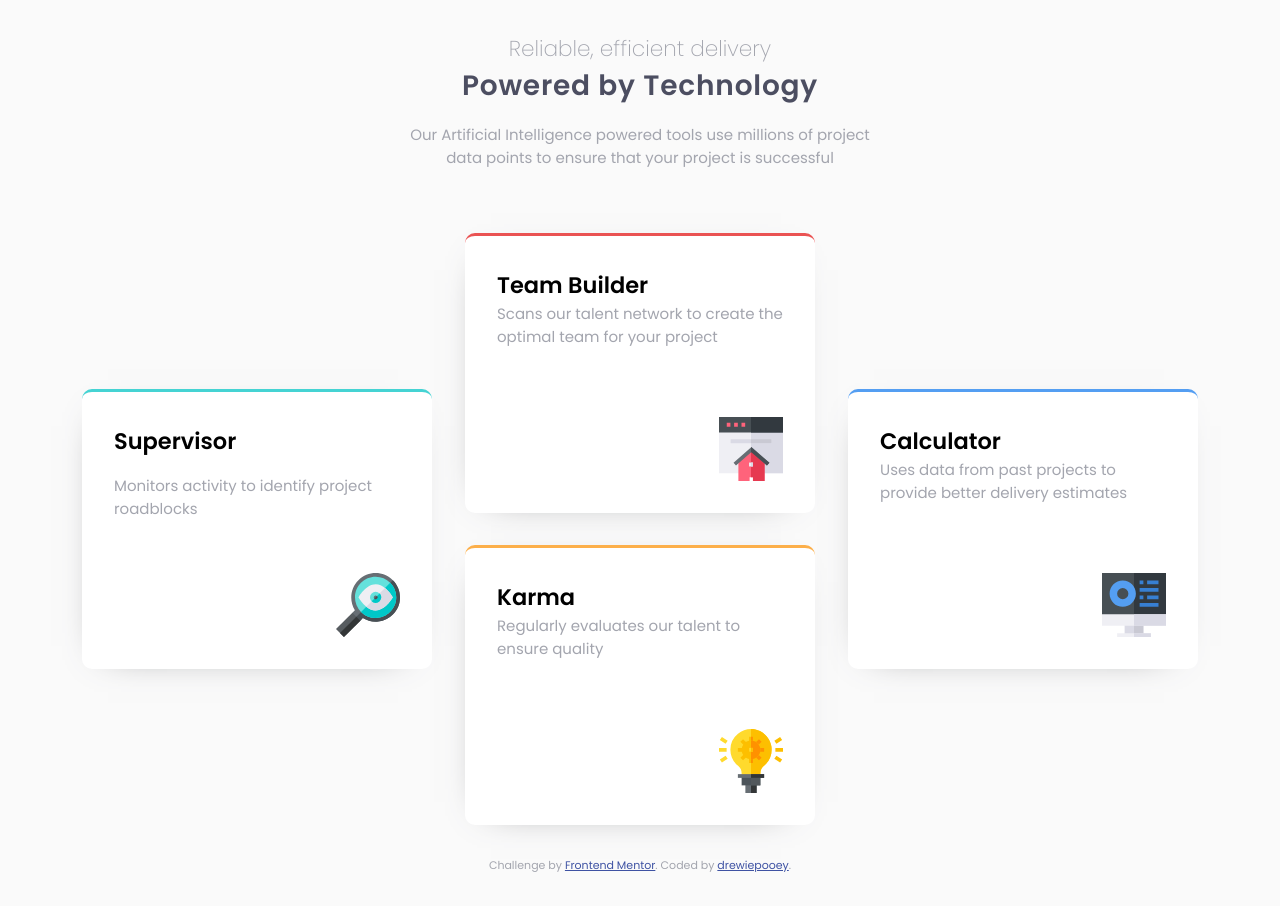
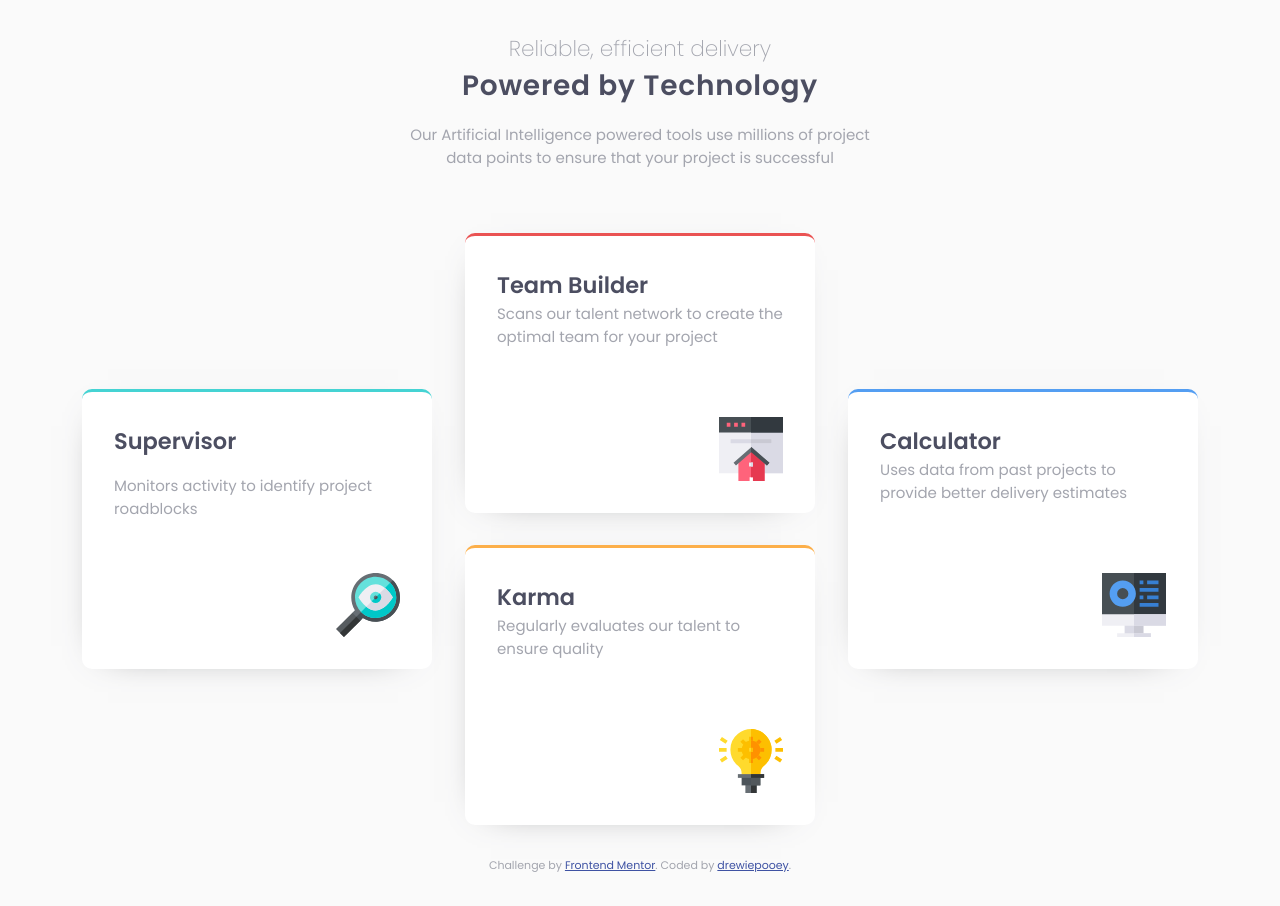
Before and after one commit to drewiepooey/Four-Card, a plain HTML site: page index.html in a window 1280 px wide. Drawn offline with Linux system fonts and the light colour scheme.

Commit message:
Add files via upload

```diff
--- a/css/styles.css
+++ b/css/styles.css
@@ -42,6 +42,10 @@ p {
 .heading-paragraph {
   max-width: 50ch;
   margin: 1rem auto 5rem auto;
+}
+
+.card-headings {
+  color: hsl(234, 12%, 34%);
 }
 
 /* The card styling. It is used 4 times so I put it in a single class */
--- a/index.html
+++ b/index.html
@@ -32,7 +32,7 @@
     <div class="wrapper">
       <div class="card supervisor shadow">
         <div>
-          <h2>Supervisor</h2>
+          <h2 class="card-headings">Supervisor</h2>
           <p class="supervisor-text">
             Monitors activity to identify project roadblocks
           </p>
@@ -42,7 +42,7 @@
       <div>
         <div class="card teambuilder shadow">
           <div>
-            <h2>Team Builder</h2>
+            <h2 class="card-headings">Team Builder</h2>
             <p>
               Scans our talent network to create the optimal team for your
               project
@@ -52,7 +52,7 @@
         </div>
         <div class="card karma shadow">
           <div>
-            <h2>Karma</h2>
+            <h2 class="card-headings">Karma</h2>
             <p>Regularly evaluates our talent to ensure quality</p>
           </div>
           <img class="icons" src="images/icon-karma.svg" alt="" />
@@ -60,7 +60,7 @@
       </div>
       <div class="card calculator shadow">
         <div>
-          <h2>Calculator</h2>
+          <h2 class="card-headings">Calculator</h2>
           <p>
             Uses data from past projects to provide better delivery estimates
           </p>
```
